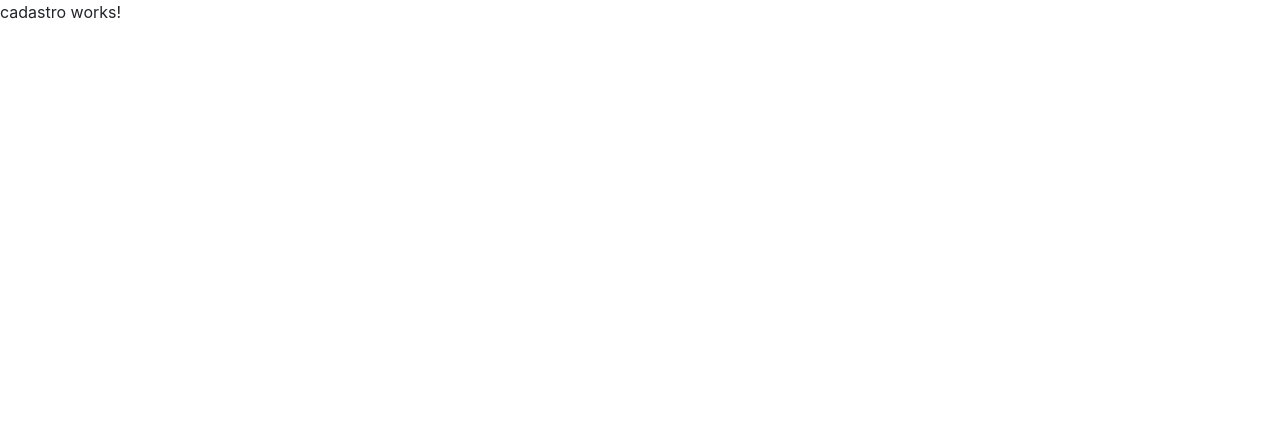
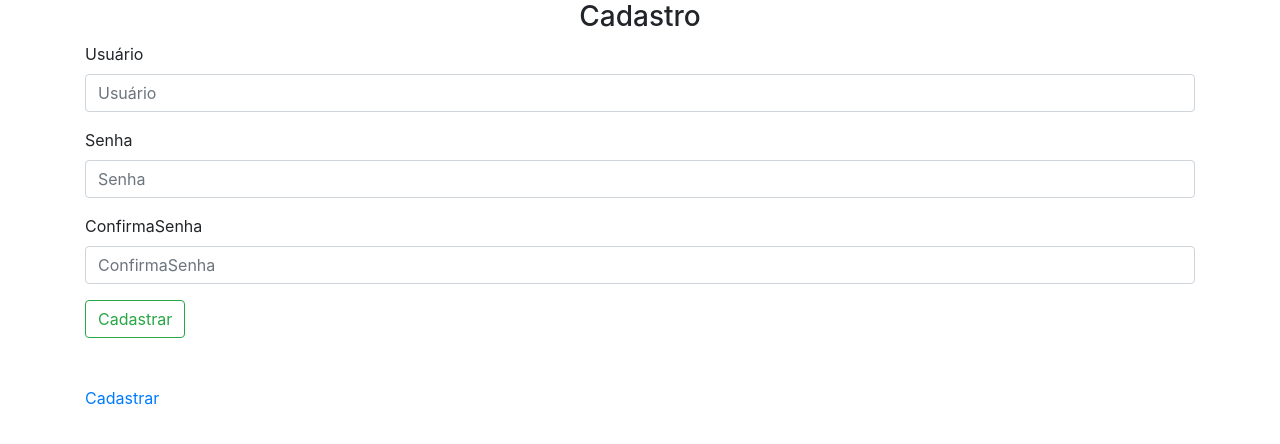
Before and after one commit to AquilesJunior001/DateLive-front_end, an Angular app: page /cadastrar in a window 1280 px wide. Shown: the top 444 px of the page. Built offline with nearby package versions, Linux system fonts and the light colour scheme; no server answers.

Commit message:
cadastrar iniciado

```diff
--- a/src/app/cadastro/cadastro.component.html
+++ b/src/app/cadastro/cadastro.component.html
@@ -1 +1,24 @@
-<p>cadastro works!</p>
+<div class="container">
+    <h3 align="Center">Cadastro</h3>
+
+    <div class="form-group">
+        <label id="usuario">Usuário</label>
+        <input type="text" class="form-control" id="usuario" placeholder="Usuário" [(ngModel)]="usuario" required>
+    </div>
+    <div class="form-group">
+        <label id="senha">Senha</label>
+        <input type="password" class="form-control" id="senha" placeholder="Senha" [(ngModel)]="senha" required>
+    </div>
+    <div class="form-group">
+        <label id="confirmaSenha">ConfirmaSenha</label>
+        <input type="password" class="form-control" id="confirmaSenha" placeholder="ConfirmaSenha" [(ngModel)]="confirmaSenha" required>
+    </div>
+    <button class="btn btn-outline-success" type="button" name="action" (click)='cadastrar()'>
+        Cadastrar
+    </button>
+    <br>
+    <font color="red">{{ mensagem }}</font>
+    <br><br>
+    <a [routerLink]="['/cadastrar']">Cadastrar</a>
+
+</div>
--- a/src/app/cadastro/cadastro.component.ts
+++ b/src/app/cadastro/cadastro.component.ts
@@ -1,4 +1,5 @@
 import { Component, OnInit } from '@angular/core';
+import { FuncoesService } from '../funcoes.service';
 
 @Component({
   selector: 'app-cadastro',
@@ -6,10 +7,32 @@ import { Component, OnInit } from '@angular/core';
   styleUrls: ['./cadastro.component.css']
 })
 export class CadastroComponent implements OnInit {
+  usuarios = null;
+  usuario = ''
+  senha = ''
+  confirmaSenha = ''
+  mensagem = ''
 
-  constructor() { }
+  constructor(private service: FuncoesService) { }
 
   ngOnInit() {
+    this.service.lista().subscribe(
+      lista => this.usuarios = lista['usuario']
+    );
+  }
+
+  cadastrar() {
+    if (this.senha == this.confirmaSenha) {
+      this.service.cadastrar(this.usuarios,this.usuario,this.senha)
+      this.usuario = ''
+      this.senha = ''
+      this.confirmaSenha = ''
+      if (this.service.cadastrado == true) {
+        this.mensagem = 'Usuario ja cadastrado!'
+      }
+    } else {
+      this.mensagem = 'Senha não são Iguais'
+    }
   }
 
 }
--- a/src/app/funcoes.service.ts
+++ b/src/app/funcoes.service.ts
@@ -9,8 +9,10 @@ export class FuncoesService {
 
   constructor(private http: HttpClient, private router: Router) { }
   URL = 'http://127.0.0.1:5000/select';
+  URLpost = 'http://127.0.0.1:5000/insert/'
   mostrar = false
   login = false
+  cadastrado = false
   usuario = {'id': 0,'nome':'usuario','senha':'usuario','pontuacao':0,'tipo':'anonimo'}
 
   lista() {
@@ -32,4 +34,15 @@ export class FuncoesService {
 
   }
 
+  cadastrar(usuarios, nome, senha){
+    for (let usuario of usuarios) {
+      if (usuario.nome == nome) {
+        this.cadastrado = true
+      }
+    }
+    if (this.cadastrado == false) {
+
+    }
+  }
+
 }
```
